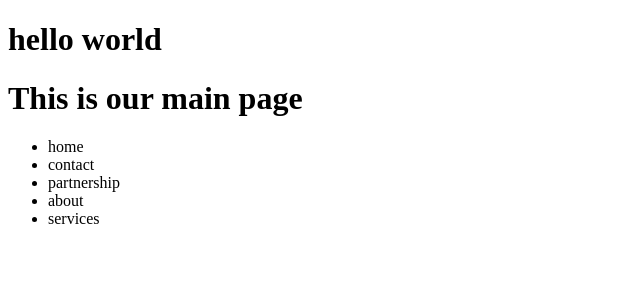
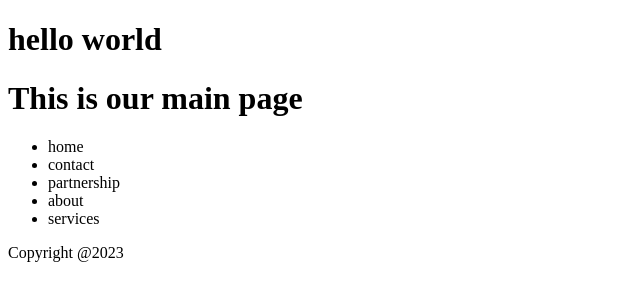
Before and after one commit to uwumukiza123/git_exercise, a plain HTML site: page index.html in a window 1280 px wide. Shown: the whole page, without its empty margins (0-640 px from the left). Drawn offline with Linux system fonts and the light colour scheme.

Commit message:
add an index file

```diff
--- a/index.html
+++ b/index.html
@@ -16,5 +16,7 @@
         <li>about</li>
         <li>services</li>
     </ul>
+
+    <footer>Copyright @2023</footer>
 </body>
 </html>
```
